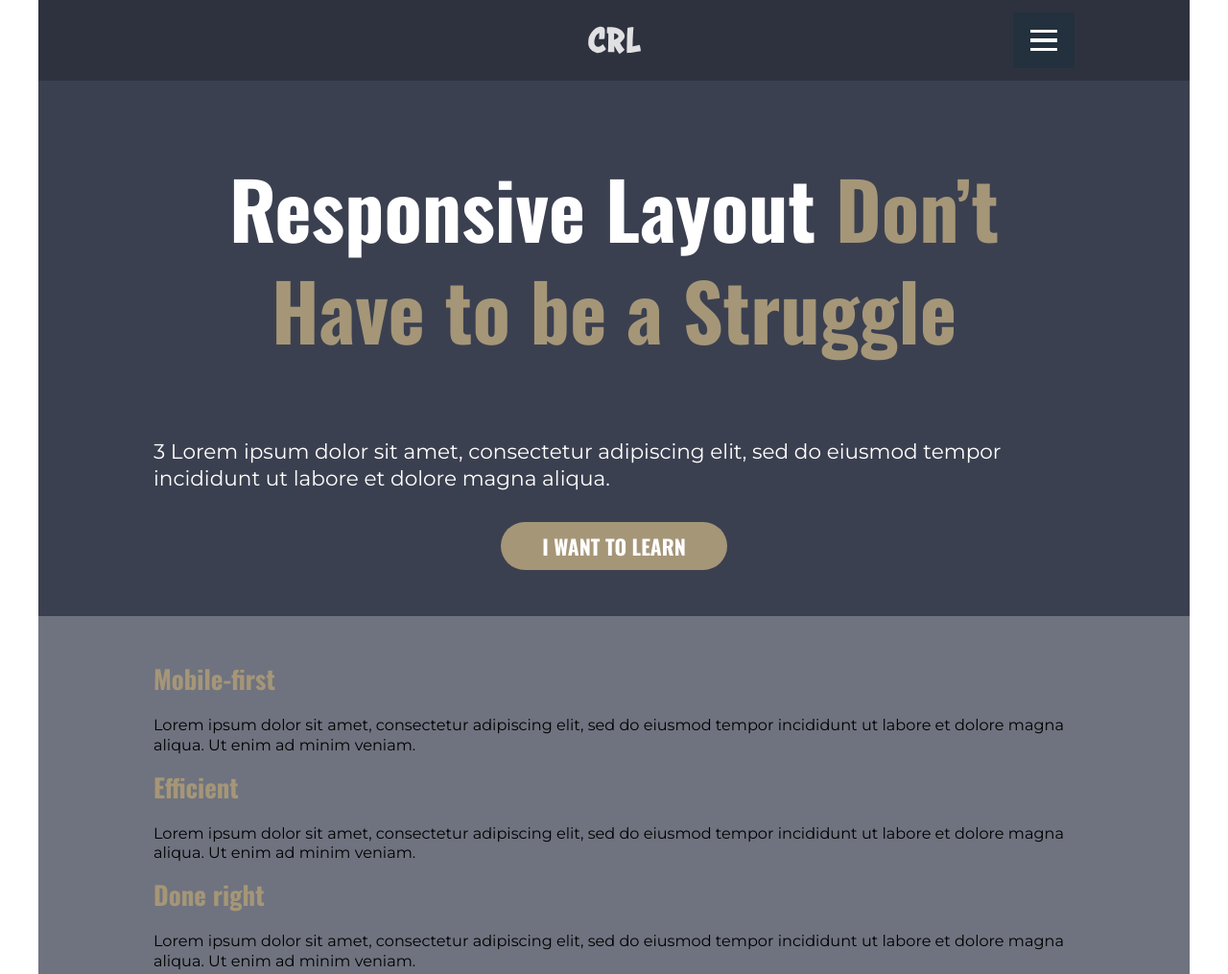
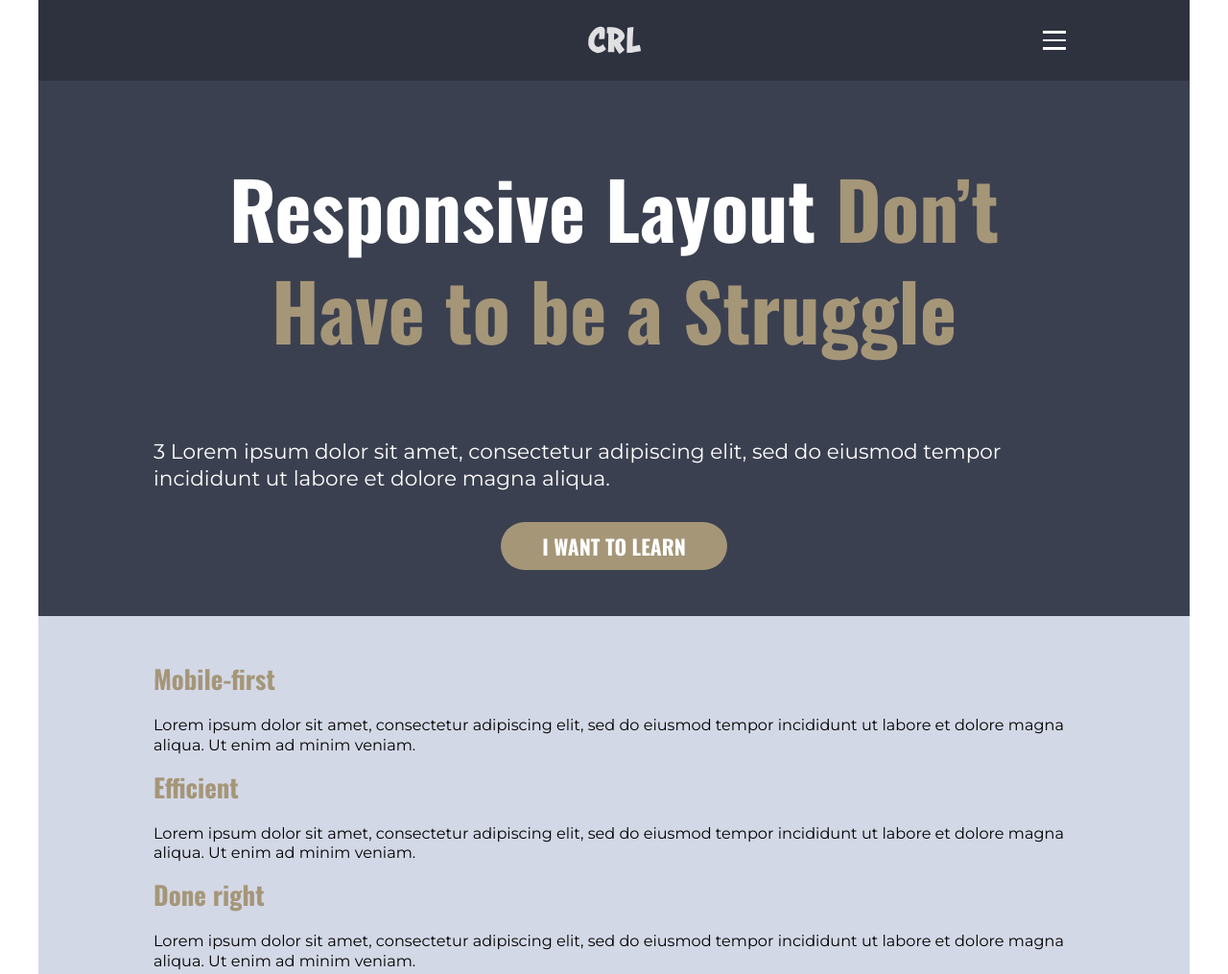
Before and after one commit to AzamAzis/final_challenge--conquering_responsive_layouts, a plain HTML site: page index.html in a window 1280 px wide. Shown: the top 1015 px of the page at 96% size. Drawn offline with nearby package versions, Linux system fonts and the light colour scheme.

Commit message:
fix: change benefit section background color

```diff
--- a/css/style.css
+++ b/css/style.css
@@ -147,8 +147,7 @@ header {
 
 /* Toggle */
 .toggle {
-  background-color: rgb(35, 48, 61);
-  padding: 1em;
+  padding: 0.5em;
   width: fit-content;
   cursor: pointer;
   display: inline-block;
@@ -169,9 +168,9 @@ header {
   background-color: #ffffff;
   content: "";
   display: block;
-  height: 0.2rem;
+  height: 0.15rem;
   margin-bottom: 0.375rem;
-  width: 1.75rem;
+  width: 1.5rem;
 }
 
 .hamburger:last-child {
@@ -207,7 +206,7 @@ img {
 
 /* Benefit Content section */
 .benefit-content {
-  background-color: #6f737f;
+  background-color: #d3d8e7;
   padding: 3rem 0;
 }
 
```
